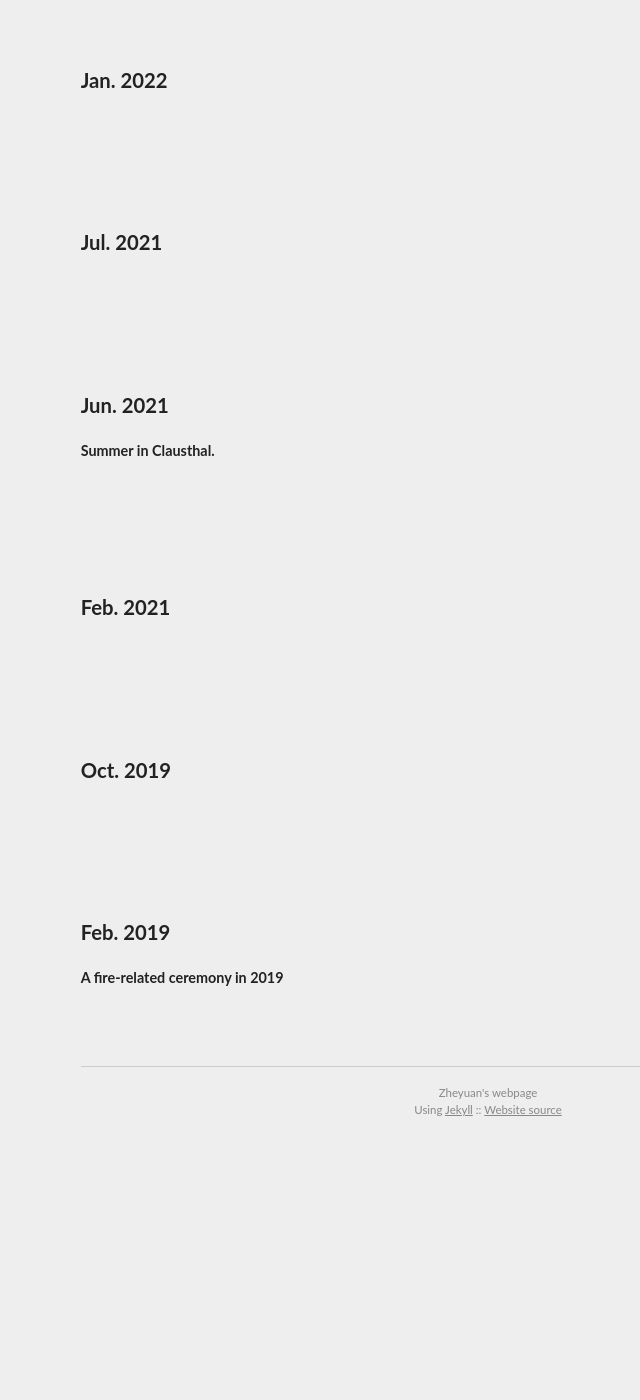
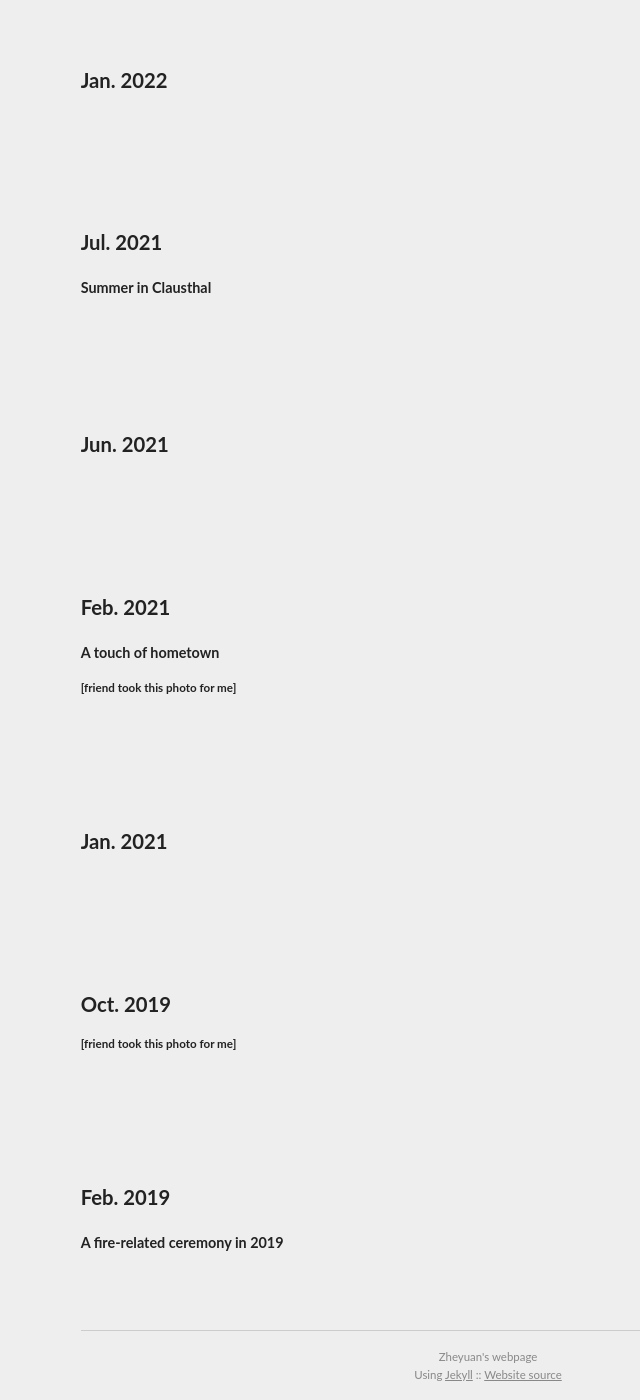
Before and after one commit to ZheyuanWU/ZheyuanWU.github.io, a Jekyll site: the page built from photos.md, in a window 1280 px wide and 1400 px high, scrolled down 1629 px. Shown: the whole window, without its empty margins (152-792 px from the left). Built offline with Jekyll 4.4.1, drawn with Linux system fonts in a browser that asks for light colours; before the commit the page ends 2764 px from its top, so only the background shows below that; some of the changed text lies outside the part shown.

Commit message:
update photos

```diff
--- a/photos.md
+++ b/photos.md
@@ -4,13 +4,13 @@
 title: Photo Collections
 ---
 ### Jun. 2023
-##### Forest in UDS Campus.
+##### Forest in UDS Campus
 ![](images/photo_2023-06-10_17-47-06.jpg)
 
 <br><br>
 
 ### Mar. 2023
-##### Before the storm.
+##### Before the storm
 ![](images/photo_2023-06-10_18-57-04.jpg)
 
 <br><br>
@@ -38,7 +38,7 @@
 <br><br>
 
 ### May 2022
-##### Absurd corner in a supermarket.
+##### Absurd corner in a supermarket
 ![](images/photo_2023-06-10_23-36-26.jpg)
 
 <br><br>
@@ -60,22 +60,30 @@
 <br><br>
 
 ### Jul. 2021
+##### Summer in Clausthal
 ![](images/photo_2023-06-10_23-03-19.jpg)
 
 <br><br>
 
 ### Jun. 2021
-##### Summer in Clausthal.
 ![](images/photo_2023-06-10_23-05-28.jpg)
 
 <br><br>
 
 ### Feb. 2021
+##### A touch of hometown
+###### [friend took this photo for me]
+![](images/photo_2023-06-16_21-00-12.jpg)
+
+<br><br>
+
+### Jan. 2021
 ![](images/photo_2023-06-10_23-00-04.jpg)
 
 <br><br>
 
 ### Oct. 2019
+###### [friend took this photo for me]
 ![](images/photo_2023-06-10_22-58-49.jpg)
 
 <br><br>
```
Also changed, not shown: images/photo_2023-06-16_21-00-12.jpg (added).
